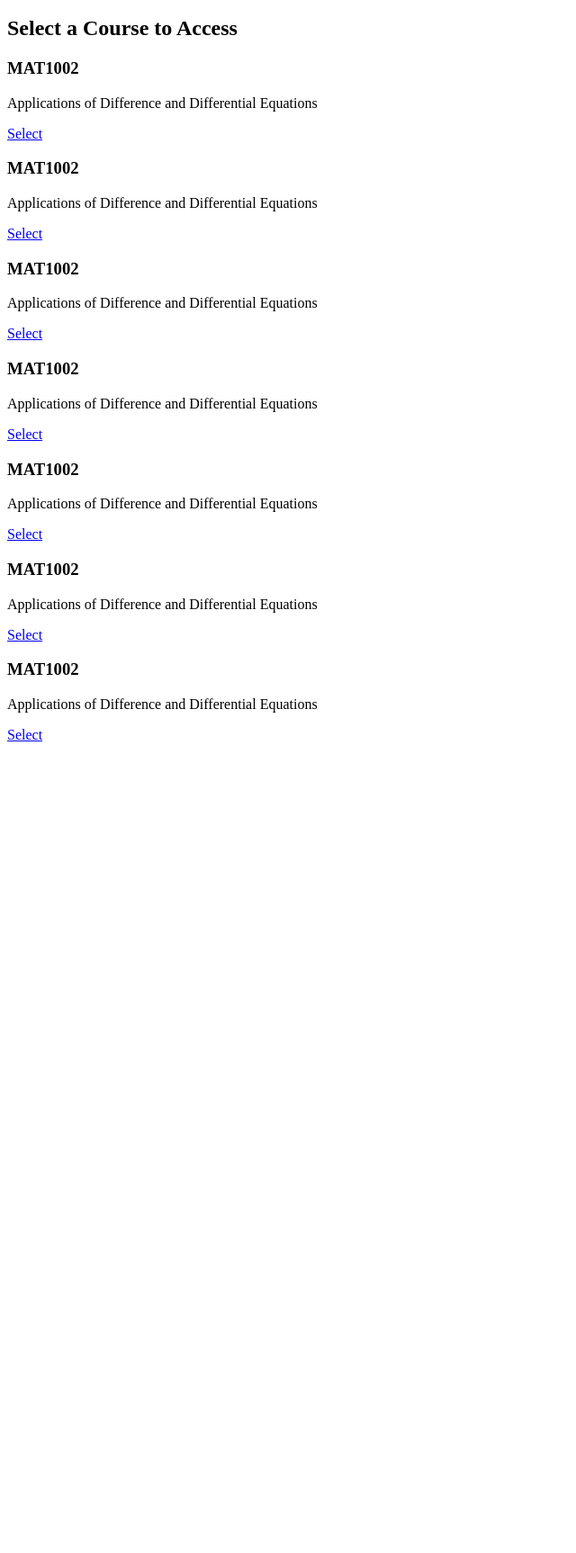
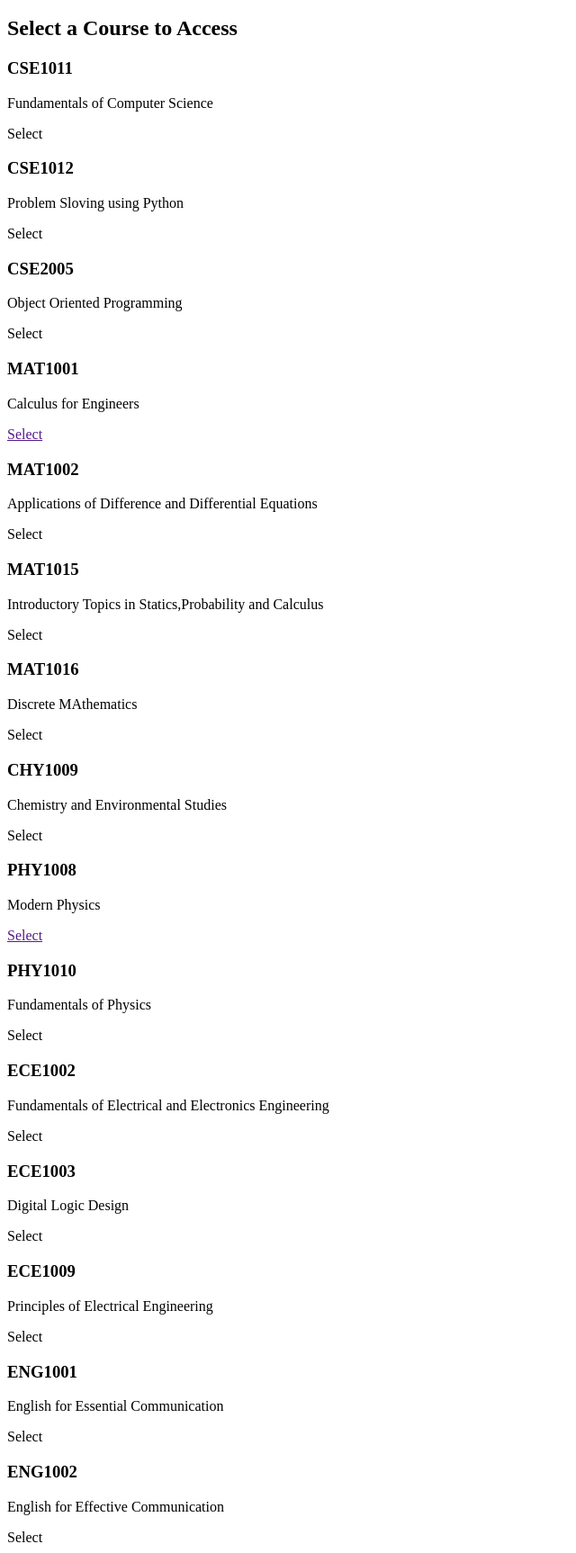
Before and after one commit to tanscoder/MyportCodewithPrasanth, a plain HTML site: page website/1page.html in a window 1280 px wide. Shown: the part 64-1790 px from the top of the page at 90% size, without its empty margins (0-640 px from the left). Before the commit the page ends 898 px from the top, so only its background shows below. Drawn offline with Linux system fonts and the light colour scheme.

Commit message:
more features are added

```diff
--- a/website/1page.html
+++ b/website/1page.html
@@ -22,78 +22,166 @@
             Select a Course to Access
         </h2>
         <div>
-            <div class="box4">
-                <h3>MAT1002</h3>
-                <p>Applications of Difference and Differential Equations</p>
-                <div class="grid-small">
-                    <a href="https://drive.google.com/drive/folders/15nlktKIENvzKN-RaNMB_gC4fl1bGtOxX?usp=sharing">
+            <div>
+                <h3>CSE1011</h3>
+                <p>Fundamentals of Computer Science</p>
+                <div>
+                    <a>
+                    <div>
+                        Select
+                    </div>
+                    </a>
+                </div>
+            </div>
+            <div>
+                <h3>CSE1012</h3>
+                <p>Problem Sloving using Python</p>
+                <div>
+                    <a>
+                    <div>
+                        Select
+                    </div>
+                    </a>
+                </div>
+            </div>
+            <div>
+                <h3>CSE2005</h3>
+                <p>Object Oriented Programming</p>
+                <div>
+                    <a>
+                    <div>
+                        Select
+                    </div>
+                    </a>
+                </div>
+            </div>
+            <div>
+                <h3>MAT1001</h3>
+                <p>Calculus for Engineers</p>
+                <div>
+                    <a href="">
                     <div class="boxA">
                         Select
                     </div>
                     </a>
                 </div>
             </div>
-            <div class="box4">
+            <div>
                 <h3>MAT1002</h3>
                 <p>Applications of Difference and Differential Equations</p>
-                <div class="grid-small">
-                    <a href="https://drive.google.com/drive/folders/15nlktKIENvzKN-RaNMB_gC4fl1bGtOxX?usp=sharing">
-                    <div class="boxA">
+                <div>
+                    <a>
+                    <div>
                         Select
                     </div>
                     </a>
                 </div>
             </div>
-            <div class="box4">
-                <h3>MAT1002</h3>
-                <p>Applications of Difference and Differential Equations</p>
-                <div class="grid-small">
-                    <a href="https://drive.google.com/drive/folders/15nlktKIENvzKN-RaNMB_gC4fl1bGtOxX?usp=sharing">
-                    <div class="boxA">
+            <div>
+                <h3>MAT1015</h3>
+                <p>Introductory Topics in Statics,Probability and Calculus</p>
+                <div>
+                    <a>
+                    <div>
                         Select
                     </div>
                     </a>
                 </div>
             </div>
-            <div class="box4">
-                <h3>MAT1002</h3>
-                <p>Applications of Difference and Differential Equations</p>
-                <div class="grid-small">
-                    <a href="https://drive.google.com/drive/folders/15nlktKIENvzKN-RaNMB_gC4fl1bGtOxX?usp=sharing">
-                    <div class="boxA">
+            <div>
+                <h3>MAT1016</h3>
+                <p>Discrete MAthematics</p>
+                <div>
+                    <a>
+                    <div>
                         Select
                     </div>
                     </a>
                 </div>
             </div>
-            <div class="box4">
-                <h3>MAT1002</h3>
-                <p>Applications of Difference and Differential Equations</p>
-                <div class="grid-small">
-                    <a href="https://drive.google.com/drive/folders/15nlktKIENvzKN-RaNMB_gC4fl1bGtOxX?usp=sharing">
-                    <div class="boxA">
+            <div>
+                <h3>CHY1009</h3>
+                <p>Chemistry and Environmental Studies</p>
+                <div>
+                    <a>
+                    <div>
                         Select
                     </div>
                     </a>
                 </div>
             </div>
-            <div class="box4">
-                <h3>MAT1002</h3>
-                <p>Applications of Difference and Differential Equations</p>
-                <div class="grid-small">
-                    <a href="https://drive.google.com/drive/folders/15nlktKIENvzKN-RaNMB_gC4fl1bGtOxX?usp=sharing">
-                    <div class="boxA">
+            <div>
+                <h3>PHY1008</h3>
+                <p>Modern Physics</p>
+                <div>
+                    <a href="">
+                    <div>
                         Select
                     </div>
                     </a>
                 </div>
             </div>
-            <div class="box4">
-                <h3>MAT1002</h3>
-                <p>Applications of Difference and Differential Equations</p>
-                <div class="grid-small">
-                    <a href="https://drive.google.com/drive/folders/15nlktKIENvzKN-RaNMB_gC4fl1bGtOxX?usp=sharing">
-                    <div class="boxA">
+            <div>
+                <h3>PHY1010</h3>
+                <p>Fundamentals of Physics</p>
+                <div>
+                    <a>
+                    <div>
+                        Select
+                    </div>
+                    </a>
+                </div>
+            </div>
+            <div>
+                <h3>ECE1002</h3>
+                <p>Fundamentals of Electrical and Electronics Engineering</p>
+                <div>
+                    <a>
+                    <div>
+                        Select
+                    </div>
+                    </a>
+                </div>
+            </div>
+            <div>
+                <h3>ECE1003</h3>
+                <p>Digital Logic Design</p>
+                <div>
+                    <a>
+                    <div>
+                        Select
+                    </div>
+                    </a>
+                </div>
+            </div>
+            <div>
+                <h3>ECE1009</h3>
+                <p>Principles of Electrical Engineering</p>
+                <div>
+                    <a>
+                    <div>
+                        Select
+                    </div>
+                    </a>
+                </div>
+            </div>
+            <div>
+                <h3>ENG1001</h3>
+                <p>English for Essential Communication</p>
+                <div>
+                    <a>
+                    <div>
+                        Select
+                    </div>
+                    </a>
+                </div>
+            </div>
+            <div>
+                <h3>ENG1002</h3>
+                <p>English for Effective Communication</p>
+                <div>
+                    <a>
+                    <div>
                         Select
                     </div>
                     </a>
```
